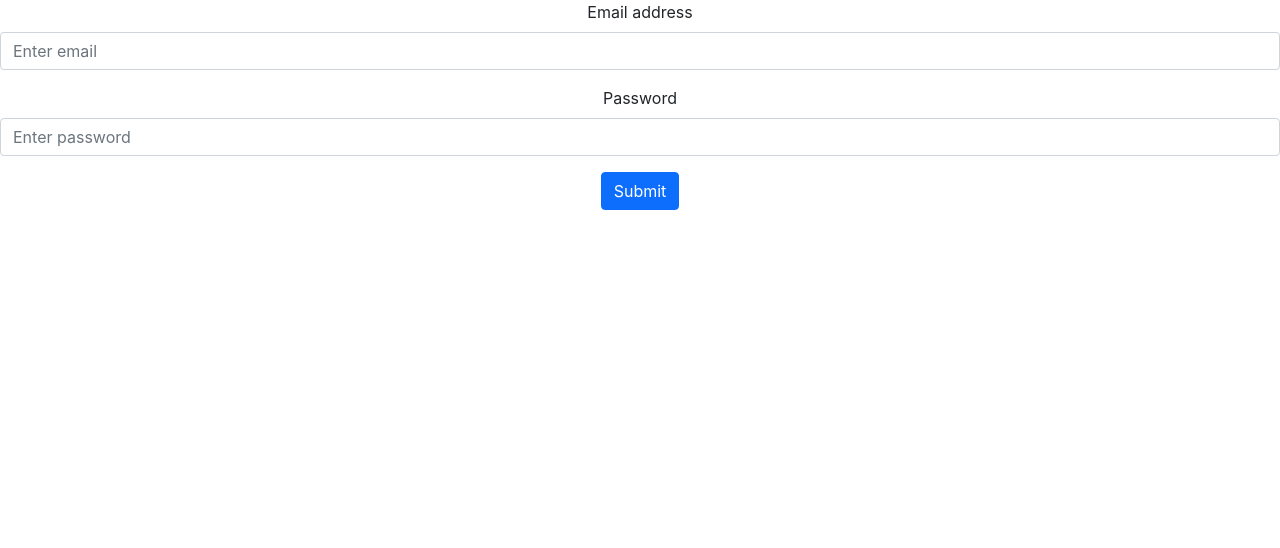
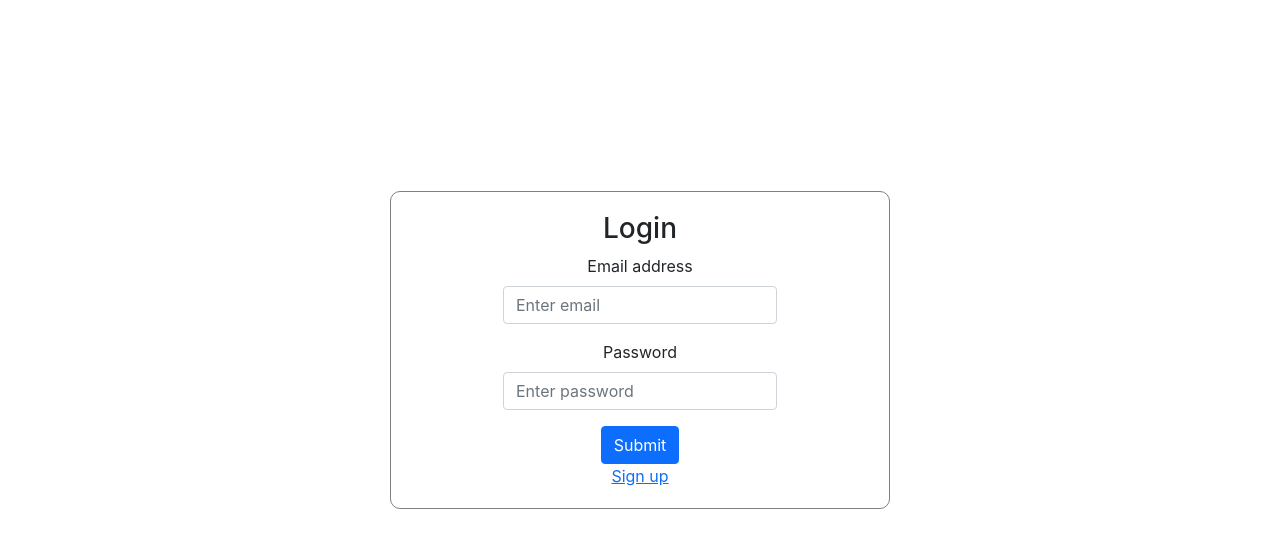
Before and after one commit to AtanasG6/react-intro, a React (Create React App) app: page /login in a window 1280 px wide. Shown: the top 548 px of the page. Built offline with nearby package versions, Linux system fonts and the light colour scheme.

Commit message:
Style login and register pages

```diff
--- a/src/components/auth/login/Login.js
+++ b/src/components/auth/login/Login.js
@@ -1,8 +1,9 @@
 import { useState } from "react"
 import Form from "react-bootstrap/Form";
 import Button from 'react-bootstrap/Button';
-import { useNavigate } from "react-router-dom";
+import { Link, useNavigate } from "react-router-dom";
 import { login } from "../../../utils/http-utils/user-requests";
+import './Login.scss';
 
 export function Login() {
     const navigate = useNavigate();
@@ -29,21 +30,27 @@ export function Login() {
     }
 
     return (
-        <Form onSubmit={onFormSubmit}>
-                { error && <span className="text-danger">{error}</span> }
+        <div className="user-form-wrapper">
+
+            <Form onSubmit={onFormSubmit}>
+                <h3>Login</h3>
+                {error && <span className="text-danger">{error}</span>}
                 <Form.Group className="mb-3" controlId="formBasicEmail">
                     <Form.Label>Email address</Form.Label>
-                    <Form.Control type="email" placeholder="Enter email" name="email" value={user.email} onChange={onInputChange}  required/>
+                    <Form.Control type="email" placeholder="Enter email" name="email" value={user.email} onChange={onInputChange} required />
                 </Form.Group>
 
                 <Form.Group className="mb-3" controlId="formBasicEmail">
                     <Form.Label>Password</Form.Label>
-                    <Form.Control type="password" placeholder="Enter password" name="password" value={user.passsword} onChange={onInputChange}  required/>
+                    <Form.Control type="password" placeholder="Enter password" name="password" value={user.passsword} onChange={onInputChange} required />
                 </Form.Group>
 
                 <Button variant="primary" type="submit">
                     Submit
                 </Button>
-        </Form>
+
+                <Link to='/register'>Sign up</Link>
+            </Form>
+        </div>
     )
 }
--- a/src/components/auth/login/Login.scss
+++ b/src/components/auth/login/Login.scss
@@ -0,0 +1,17 @@
+form {
+    display: flex;
+    justify-content: center;
+    align-items: center;
+    flex-direction: column;
+    text-align: center;
+    border: 1px solid gray;
+    border-radius: 5px;
+    padding: 20px;
+}
+
+.user-form-wrapper {
+    height: 100vh;
+  justify-content: center;
+  align-items: center;
+  display: flex;
+}
--- a/src/components/auth/register/Register.js
+++ b/src/components/auth/register/Register.js
@@ -1,8 +1,9 @@
 import { useState } from "react";
-import { useNavigate } from "react-router-dom";
+import { Link, useNavigate } from "react-router-dom";
 import { registerUser } from "../../../utils/http-utils/user-requests";
 import Form from 'react-bootstrap/Form';
 import Button from 'react-bootstrap/Button';
+import './Register.scss';
 
 export function Register() {
 
@@ -35,22 +36,22 @@ export function Register() {
         registerUser(user).then(() => {
             navigate('/users-list');
         })
-        .catch(error => setError(error.message));
+            .catch(error => setError(error.message));
 
     }
 
     return (
         <div className="user-form-wrapper">
             <Form onSubmit={onFormSubmit}>
-                { error && <span className="text-danger">{error}</span> }
+                {error && <span className="text-danger">{error}</span>}
                 <Form.Group className="mb-3" controlId="formBasicEmail">
                     <Form.Label>Name</Form.Label>
-                    <Form.Control type="text" placeholder="Enter name" name="name" value={user.name} onChange={onInputChange} required/>
+                    <Form.Control type="text" placeholder="Enter name" name="name" value={user.name} onChange={onInputChange} required />
                 </Form.Group>
 
                 <Form.Group className="mb-3" controlId="formBasicEmail">
                     <Form.Label>Email address</Form.Label>
-                    <Form.Control type="email" placeholder="Enter email" name="email" value={user.email} onChange={onInputChange}  required/>
+                    <Form.Control type="email" placeholder="Enter email" name="email" value={user.email} onChange={onInputChange} required />
                 </Form.Group>
 
                 <Form.Group className="mb-3" controlId="formBasicEmail">
@@ -60,22 +61,24 @@ export function Register() {
 
                 <Form.Group className="mb-3" controlId="formBasicEmail">
                     <Form.Label>Phone</Form.Label>
-                    <Form.Control type="tel" placeholder="Enter phone" name="phone" value={user.phone} onChange={onInputChange}  required/>
+                    <Form.Control type="tel" placeholder="Enter phone" name="phone" value={user.phone} onChange={onInputChange} required />
                 </Form.Group>
 
                 <Form.Group className="mb-3" controlId="formBasicEmail">
                     <Form.Label>Address</Form.Label>
-                    <Form.Control type="text" placeholder="Enter adress" name="address" value={user.address} onChange={onInputChange}  required/>
+                    <Form.Control type="text" placeholder="Enter adress" name="address" value={user.address} onChange={onInputChange} required />
                 </Form.Group>
 
                 <Form.Group className="mb-3" controlId="formBasicEmail">
                     <Form.Label>Password</Form.Label>
-                    <Form.Control type="password" placeholder="Enter password" name="password" value={user.passsword} onChange={onInputChange}  required/>
+                    <Form.Control type="password" placeholder="Enter password" name="password" value={user.passsword} onChange={onInputChange} required />
                 </Form.Group>
 
                 <Button variant="primary" type="submit">
                     Submit
                 </Button>
+
+                <Link to='/login'>Already have an account?</Link>
             </Form>
         </div>
     );
--- a/src/components/auth/register/Register.scss
+++ b/src/components/auth/register/Register.scss
@@ -0,0 +1,17 @@
+form {
+    display: flex;
+    justify-content: center;
+    align-items: center;
+    flex-direction: column;
+    text-align: center;
+    border: 1px solid gray;
+    border-radius: 5px;
+    padding: 20px;
+}
+
+.user-form-wrapper {
+    height: 100vh;
+    justify-content: center;
+    align-items: center;
+    display: flex;
+}
```
